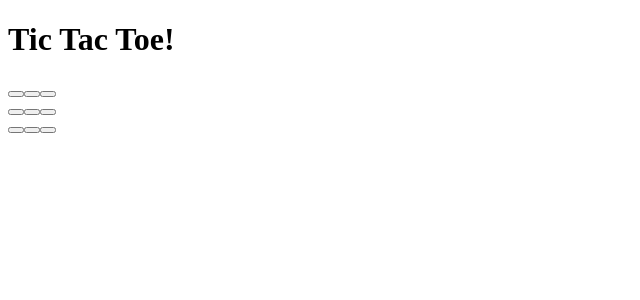
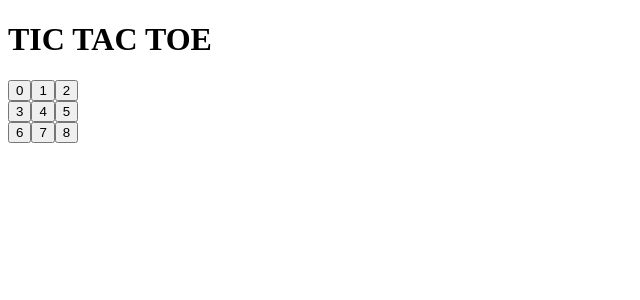
Before and after one commit to imvivekanand/tictactoe, a React (Vite) app: page / in a window 1280 px wide. Shown: the top 300 px of the page, without its empty margins (0-640 px from the left). Built offline with nearby package versions, Linux system fonts and the light colour scheme.

Commit message:
Created Board And Square Comp

```diff
--- a/src/App.jsx
+++ b/src/App.jsx
@@ -4,7 +4,7 @@
 const App = () => {
   return (
     <div>
-      <h1>Tic Tac Toe!</h1>
+      <h1>TIC TAC TOE</h1>
       <Board/>
     </div>
   );
--- a/src/components/Board.jsx
+++ b/src/components/Board.jsx
@@ -1,25 +1,26 @@
-import React from 'react'
+import React from "react";
+import Square from "./Square";
 
 const Board = () => {
   return (
     <div>
       <div>
-        <button></button>
-        <button></button>
-        <button></button>
+        <Square value={0}/>
+        <Square value={1}/>
+        <Square value={2}/>
       </div>
       <div>
-        <button></button>
-        <button></button>
-        <button></button>
+        <Square value={3}/>
+        <Square value={4}/>
+        <Square value={5}/>
       </div>
       <div>
-        <button></button>
-        <button></button>
-        <button></button>
+        <Square value={6}/>
+        <Square value={7}/>
+        <Square value={8}/>
       </div>
     </div>
-  )
-}
+  );
+};
 
-export default Board
+export default Board;
--- /dev/null
+++ b/src/components/Square.jsx
@@ -0,0 +1,11 @@
+import React from "react";
+
+// const Square = (props) => {
+//   console.log(props);
+//   return <button type="button">{props.value}</button>;
+// };
+const Square = ({value}) => {
+  return <button type="button">{value}</button>;
+};
+
+export default Square;
```
